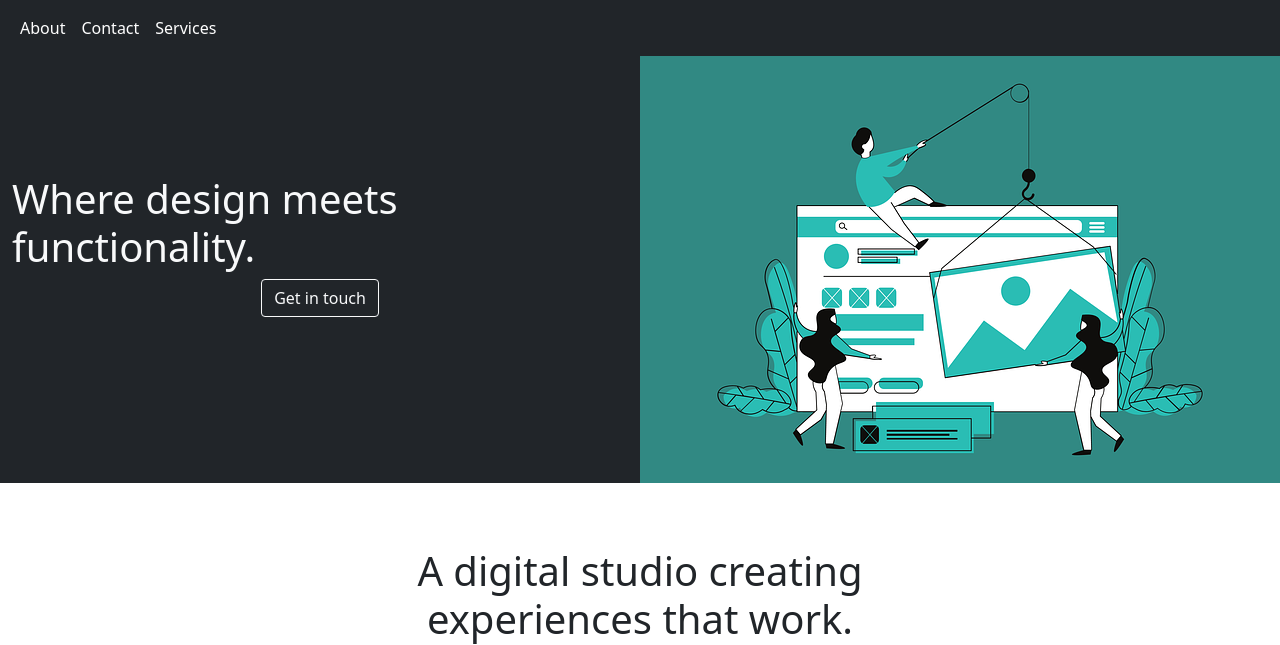
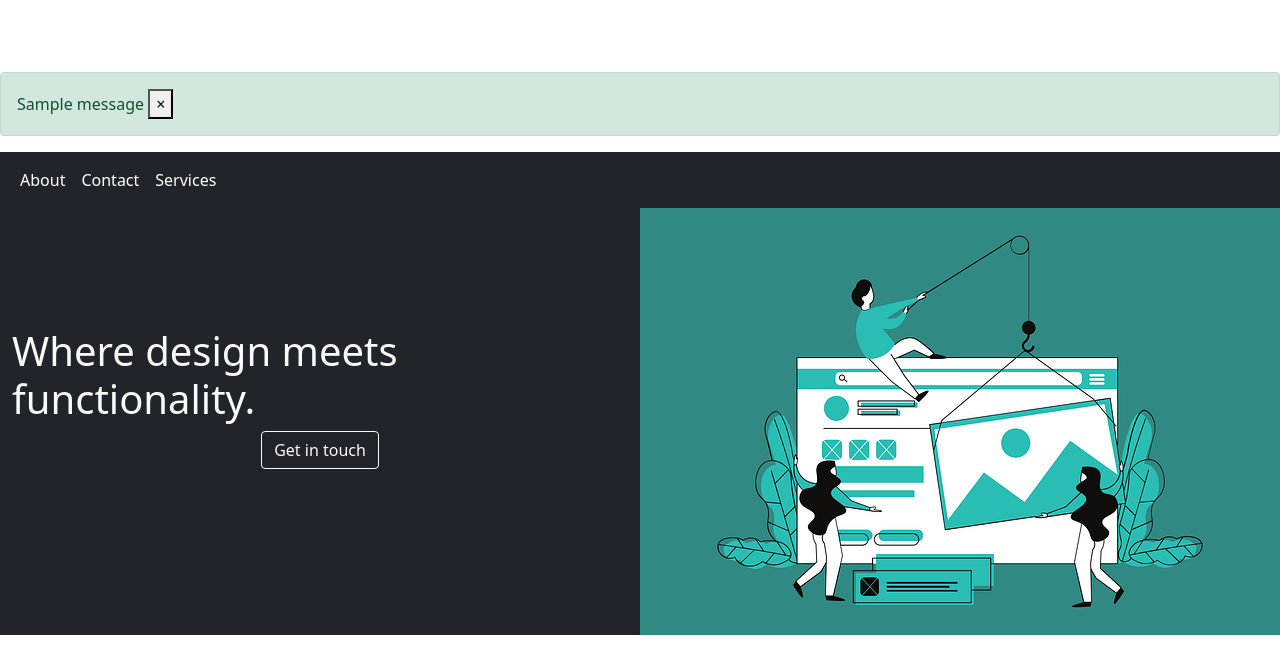
Before and after one commit to mdomeracki231994/mc_data_trends, a Django app: page / in a window 1280 px wide. Shown: the top 645 px of the page. Run offline with Django 4.2, Linux system fonts and the light colour scheme; tables that the repository leaves empty hold one stand-in row (values such as "Sample post"); one stand-in notice (Sample message) is shown; some libraries are stand-ins or nearby versions.

Commit message:
Adding a thank you message

```diff
--- a/templates/website/base.html
+++ b/templates/website/base.html
@@ -10,8 +10,36 @@
     <title>MC Data Trends</title>
 </head>
 <body>
+{% if messages %}
+    <div class="mt-5 pt-4">
+
+        {% for message in messages %}
+            <div class="alert alert-{{ message.tags }} alert-dismissible fade show" role="alert">
+                {{ message }}
+                <button type="button" class="close-button" data-dismiss="alert" aria-label="Close">
+                    <span aria-hidden="true">&times;</span>
+                </button>
+            </div>
+        {% endfor %}
+    </div>
+
+{% endif %}
 {% include 'website/includes/nav.html' %}
 {% block content %}
 {% endblock %}
+<script>
+    document.addEventListener('DOMContentLoaded', function () {
+        const closeButtonList = document.querySelectorAll('.close-button');
+
+        for (let i = 0; i < closeButtonList.length; i++) {
+            closeButtonList[i].addEventListener('click', function () {
+                const alertElement = this.closest('.alert');
+                if (alertElement) {
+                    alertElement.remove();
+                }
+            });
+        }
+    });
+</script>
 </body>
 </html>
--- a/website/views.py
+++ b/website/views.py
@@ -1,5 +1,6 @@
 from django.shortcuts import render, redirect
 from .models import ContactInfo
+from django.contrib import messages
 
 
 def index(request):
@@ -13,5 +14,6 @@ def index(request):
             email=email,
             message=message
         )
+        messages.success(request, 'Thank you for reaching out, we will be in touch!')
         return redirect('home')
     return render(request, 'website/index.html')
```
